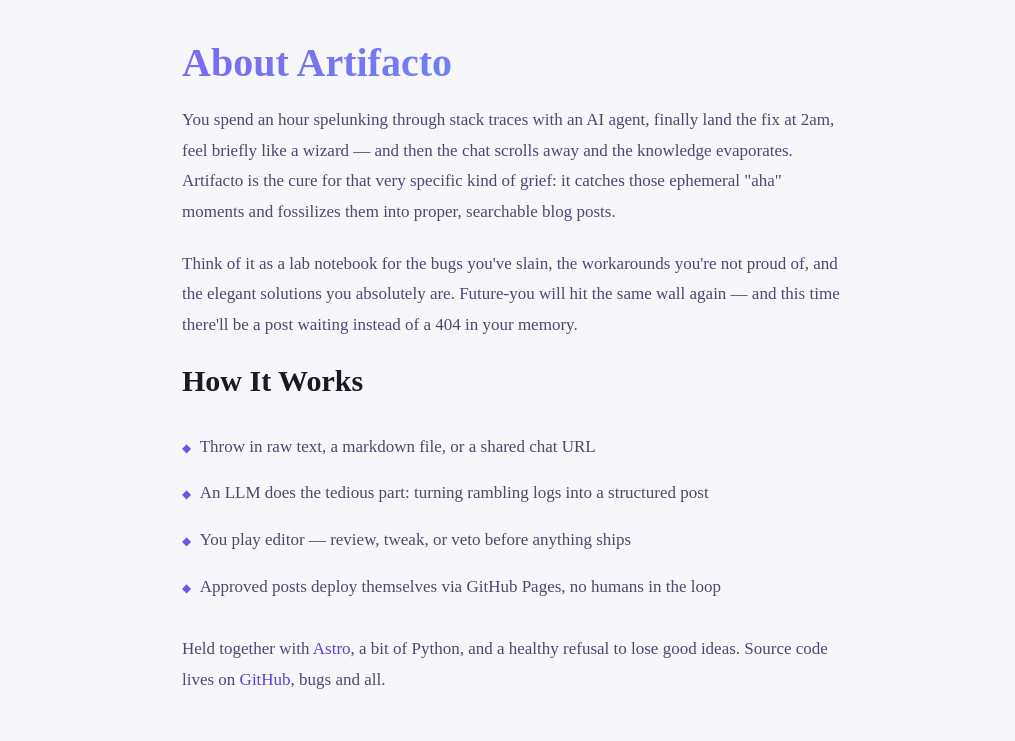
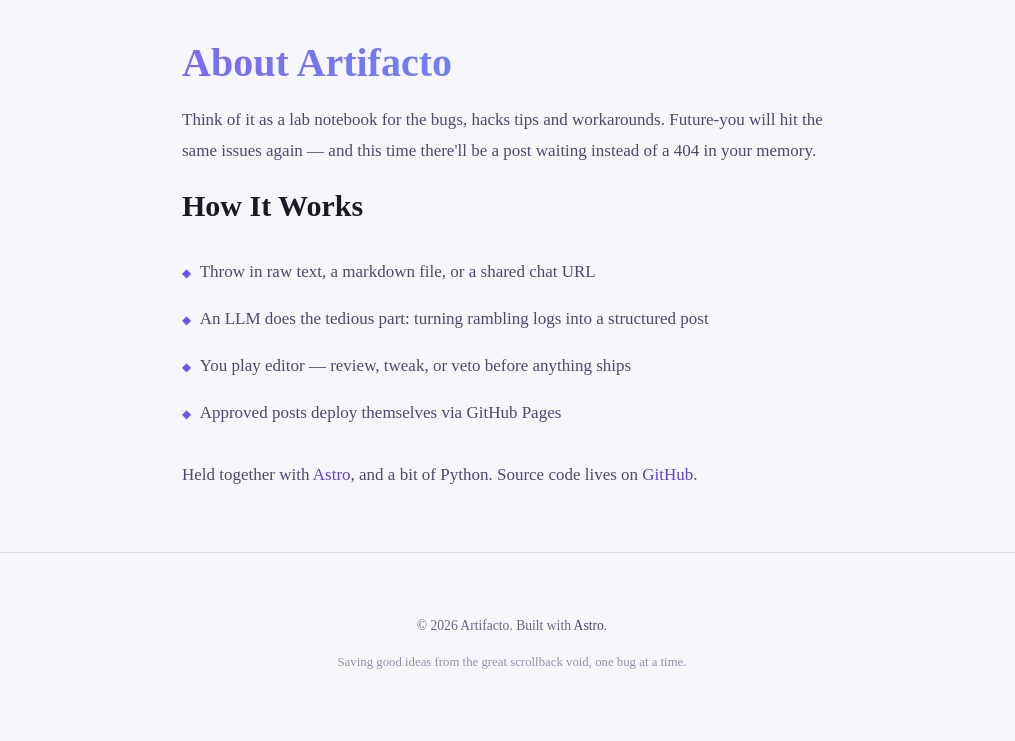
Before and after one commit to padeler/artifacto, an Astro site in the folder site/: page /artifacto/about in a window 1280 px wide. Shown: the part 59-800 px from the top of the page, without its empty margins (128-1143 px from the left). Built offline with nearby package versions, Linux system fonts and the light colour scheme; Astro itself is replaced by a stand-in of ours.

Commit message:
smaller about

```diff
--- a/site/src/pages/about.astro
+++ b/site/src/pages/about.astro
@@ -53,16 +53,8 @@ import { SITE_TITLE } from '../consts';
 			<div class="about-content">
 				<h1>About Artifacto</h1>
 				<p>
-					You spend an hour spelunking through stack traces with an AI agent, finally land the
-					fix at 2am, feel briefly like a wizard — and then the chat scrolls away and the
-					knowledge evaporates. Artifacto is the cure for that very specific kind of grief: it
-					catches those ephemeral "aha" moments and fossilizes them into proper, searchable
-					blog posts.
-				</p>
-				<p>
-					Think of it as a lab notebook for the bugs you've slain, the workarounds you're not
-					proud of, and the elegant solutions you absolutely are. Future-you will hit the same
-					wall again — and this time there'll be a post waiting instead of a 404 in your memory.
+					Think of it as a lab notebook for the bugs, hacks tips and workarounds. Future-you will hit the same
+					issues again — and this time there'll be a post waiting instead of a 404 in your memory.
 				</p>
 
 				<h2>How It Works</h2>
@@ -70,14 +62,12 @@ import { SITE_TITLE } from '../consts';
 					<li>Throw in raw text, a markdown file, or a shared chat URL</li>
 					<li>An LLM does the tedious part: turning rambling logs into a structured post</li>
 					<li>You play editor — review, tweak, or veto before anything ships</li>
-					<li>Approved posts deploy themselves via GitHub Pages, no humans in the loop</li>
+					<li>Approved posts deploy themselves via GitHub Pages</li>
 				</ul>
 
 				<p>
 					Held together with <a href="https://astro.build/" target="_blank" rel="noopener">Astro</a>,
-					a bit of Python, and a healthy refusal to lose good ideas. Source code lives on
-					<a href="https://github.com/padeler/artifacto" target="_blank" rel="noopener">GitHub</a>,
-					bugs and all.
+					and a bit of Python. Source code lives on <a href="https://github.com/padeler/artifacto" target="_blank" rel="noopener">GitHub</a>.
 				</p>
 			</div>
 		</main>
```
